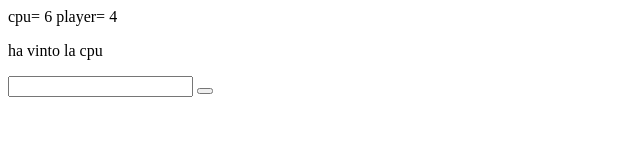
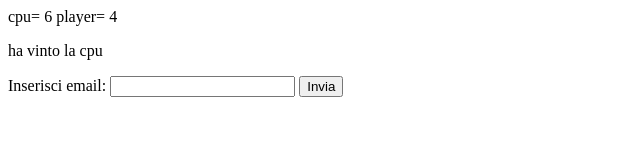
Before and after one commit to JoseManuel-Feliz/js-mail-dadi, a plain HTML site: page index.html in a window 1280 px wide. Shown: the whole page, without its empty margins (0-640 px from the left). Drawn offline with Linux system fonts and the light colour scheme.

Commit message:
added email field and list autorized email

```diff
--- a/index.html
+++ b/index.html
@@ -15,8 +15,9 @@
 
     <div class="form-wrapper">
         <form action="">
+            <label for="email">Inserisci email:</label>
             <input type="email" name="" id="email">
-            <button type="submit"></button>
+            <button type="submit">Invia</button>
         </form>
     </div>
 </body>
--- a/js/script.js
+++ b/js/script.js
@@ -91,3 +91,13 @@ STEPS
     4.b Stampare in pagina se è una email autorizzata oppure no.
 
 */
+
+
+/* Fase di preparazione */
+
+//1. Creare una lista di email autorizzate
+const authorizedEmail = ['Donfulano@email.es', 'fulanito.email.es', 'mengano@email.es', 'zutano@email.es', 'perengano@email.es', 'Tizio@email.it', 'Caio@email.it', 'Sempronio@email.it']
+console.log(authorizedEmail)
+
+//2. Recuperare gli elementi d'interesse all'interno del DOM.
+const emailField = document.getElementById('email')
```
